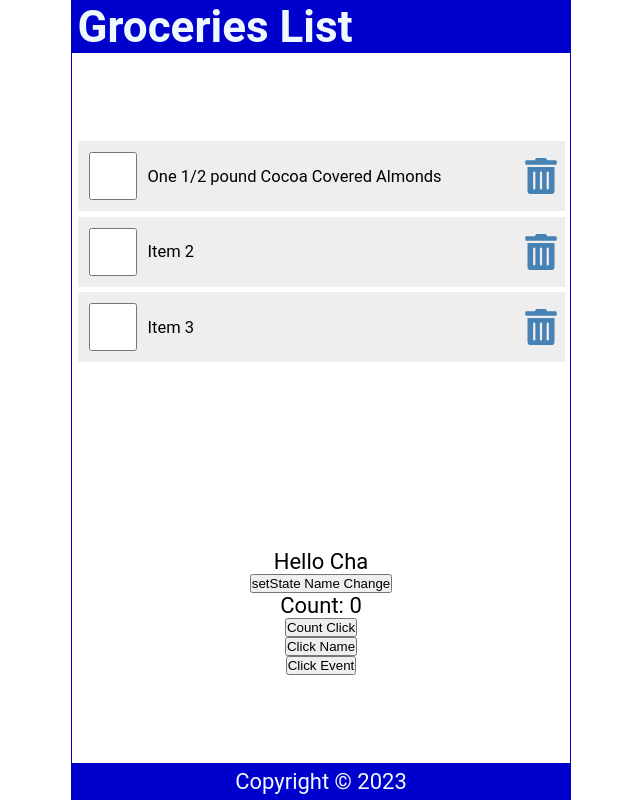
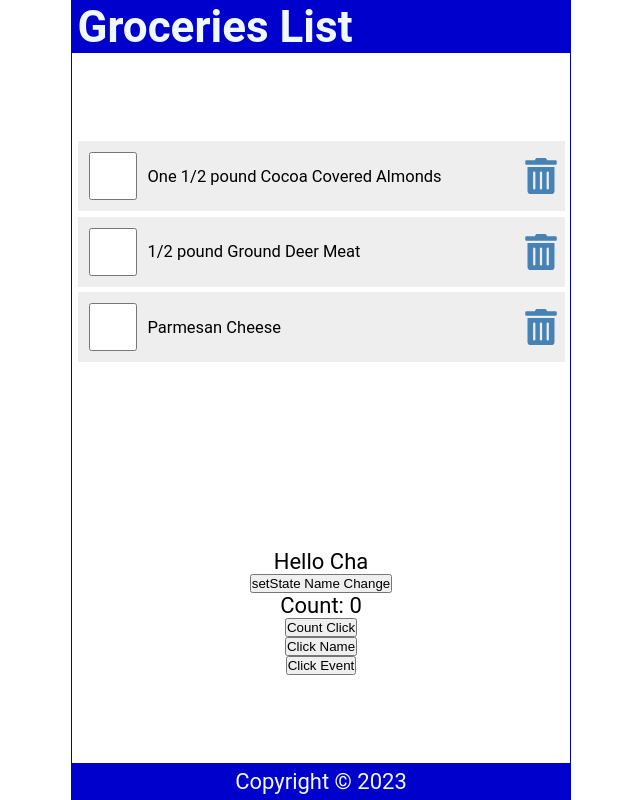
Before and after one commit to sallydough/01tut, a React (Create React App) app: page / in a window 1280 px wide. Shown: the whole page, without its empty margins (319-959 px from the left). Built offline with nearby package versions, Linux system fonts and the light colour scheme.

Commit message:
edit list

```diff
--- a/src/List.js
+++ b/src/List.js
@@ -12,12 +12,12 @@ const List = () => {
     {
       id: 2,
       checked: false,
-      item: "Item 2",
+      item: "1/2 pound Ground Deer Meat",
     },
     {
       id: 3,
       checked: false,
-      item: "Item 3",
+      item: "Parmesan Cheese",
     },
   ]);
 
```
